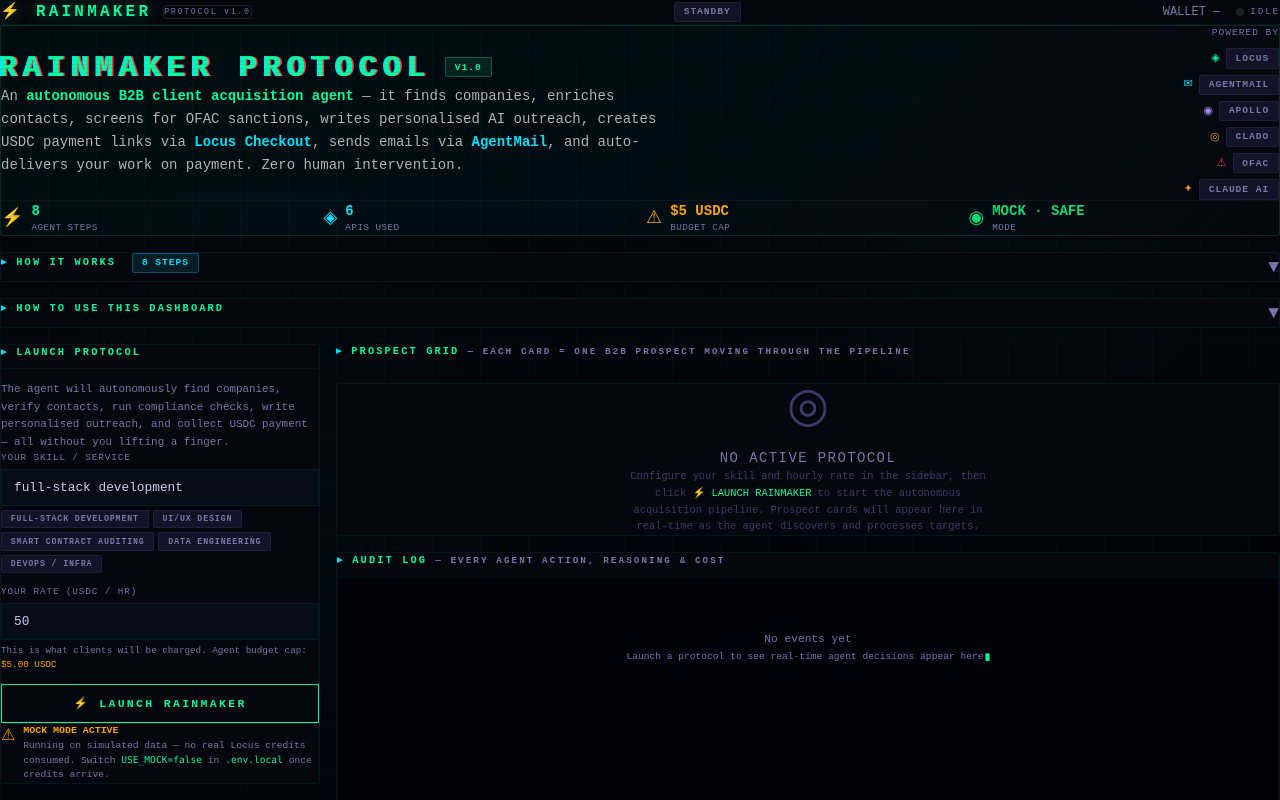
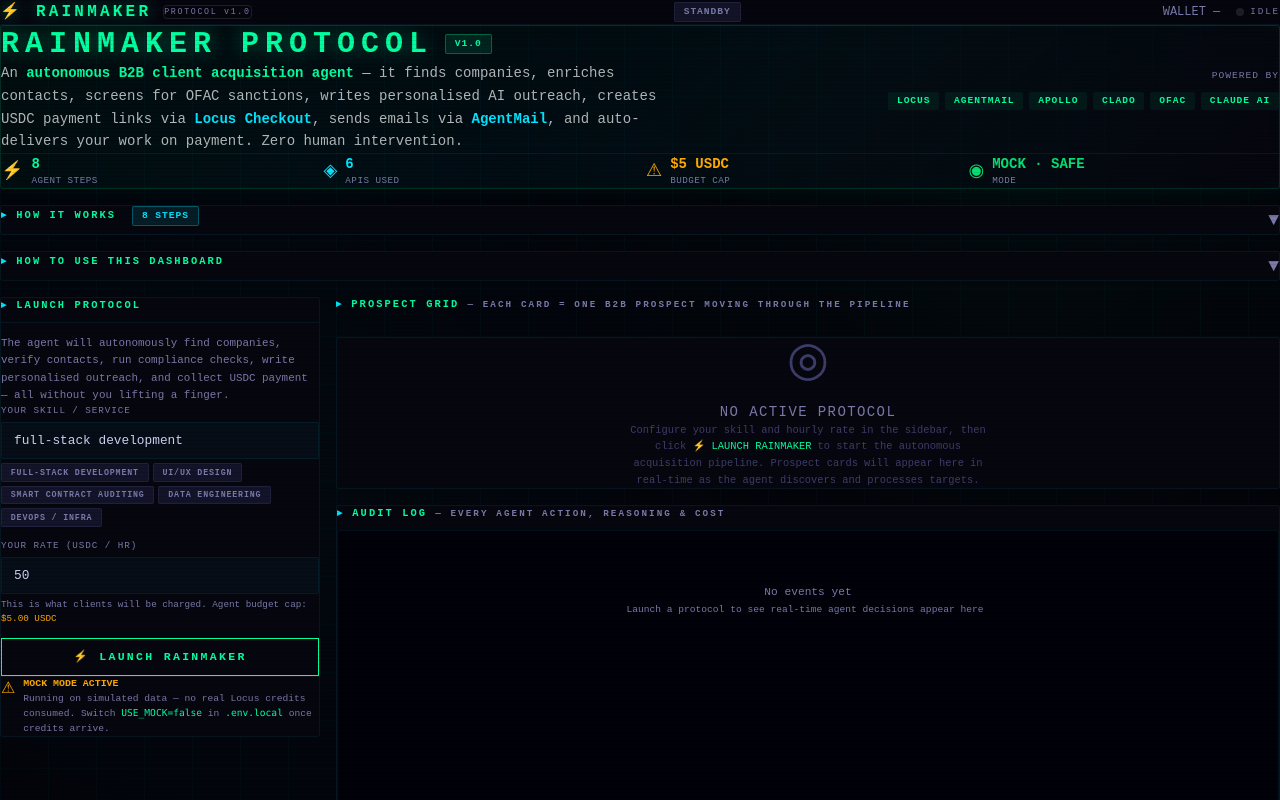
Before and after one commit to Gideon145/rainmaker-protocol, a Next.js app: page /dashboard in a window 1280 px wide. Shown: the top 800 px of the page. Built offline with nearby package versions, Linux system fonts and the light colour scheme.

Commit message:
fix: run_completed emits full Run; SSE onerror recovery; powered-by horizontal neon

```diff
--- a/src/agent/orchestrator.ts
+++ b/src/agent/orchestrator.ts
@@ -225,7 +225,7 @@
   await pollForReplies(runId);
 
   // ── Finish ───────────────────────────────────────────────────────────────
-  const finalRun = (await import("@/lib/store")).getRun(runId)!;
+  const preFinishRun = (await import("@/lib/store")).getRun(runId)!;
   const finalStatus = budgetExhausted ? "budget_exhausted" : "completed";
   finishRun(runId, finalStatus);
 
@@ -235,15 +235,13 @@
     prospectId: null,
     timestamp: nowIso(),
     action: "MISSION COMPLETE",
-    reasoning: `Total spent: $${finalRun.totalSpentUsdc.toFixed(4)} USDC. Total earned: $${finalRun.totalEarnedUsdc.toFixed(2)} USDC. ROI: ${finalRun.totalSpentUsdc > 0 ? (finalRun.totalEarnedUsdc / finalRun.totalSpentUsdc).toFixed(1) : "∞"}×.`,
+    reasoning: `Total spent: $${preFinishRun.totalSpentUsdc.toFixed(4)} USDC. Total earned: $${preFinishRun.totalEarnedUsdc.toFixed(2)} USDC. ROI: ${preFinishRun.totalSpentUsdc > 0 ? (preFinishRun.totalEarnedUsdc / preFinishRun.totalSpentUsdc).toFixed(1) : "∞"}×.`,
     cost: 0,
     txHash: null,
     status: "success",
   });
 
-  eventBus.emit(runId, "run_completed", {
-    status: finalStatus,
-    totalSpent: finalRun.totalSpentUsdc,
-    totalEarned: finalRun.totalEarnedUsdc,
-  });
+  // Emit FULL run object so dashboard can use it directly without wiping state
+  const completedRun = (await import("@/lib/store")).getRun(runId)!;
+  eventBus.emit(runId, "run_completed", completedRun);
 }
--- a/src/app/dashboard/page.tsx
+++ b/src/app/dashboard/page.tsx
@@ -3,6 +3,7 @@
 import { useEffect, useRef, useState, useCallback } from "react";
 import type {
   Run,
+  RunStatus,
   Prospect,
   AuditEntry,
   AgentEventType,
@@ -104,19 +105,9 @@
         </div>
         <div className="flex flex-col gap-2 shrink-0 text-right">
           <div style={{ fontSize: "0.6rem" }} className="text-sub uppercase tracking-widest">Powered by</div>
-          <div className="flex flex-col gap-1.5 items-end">
-            {[
-              { name: "Locus",     color: "#00ff9f", icon: "◈" },
-              { name: "AgentMail", color: "#00e5ff", icon: "✉" },
-              { name: "Apollo",    color: "#a78bfa", icon: "◉" },
-              { name: "Clado",     color: "#f59e0b", icon: "◎" },
-              { name: "OFAC",      color: "#f43f5e", icon: "⚠" },
-              { name: "Claude AI", color: "#fb923c", icon: "✦" },
-            ].map(({ name, color, icon }) => (
-              <div key={name} className="flex items-center gap-1.5">
-                <span style={{ color, fontSize: "0.7rem" }}>{icon}</span>
-                <span className="badge badge-dim">{name}</span>
-              </div>
+          <div className="flex flex-wrap gap-1.5 justify-end">
+            {["Locus", "AgentMail", "Apollo", "Clado", "OFAC", "Claude AI"].map((name) => (
+              <span key={name} className="badge" style={{ borderColor: "rgba(0,255,159,0.3)", color: "var(--accent-green)", background: "rgba(0,255,159,0.06)", fontWeight: 600 }}>{name}</span>
             ))}
           </div>
         </div>
@@ -712,15 +703,42 @@
     const es  = new EventSource(`/api/agent/stream?runId=${id}${qs}`);
     esRef.current = es;
     es.onopen  = () => { setSSE(true); setLaunching(false); };
-    es.onerror = () => setSSE(false);
+    es.onerror = () => {
+      setSSE(false);
+      // On connection drop, fetch latest run state so UI reflects final status
+      fetch("/api/agent/runs")
+        .then((r) => r.json())
+        .then((d: { runs?: Run[] }) => {
+          const runs = d.runs ?? [];
+          const fresh = runs.find((r) => r.id === id);
+          if (fresh) {
+            setRun(fresh);
+            setAllRuns((prev) => { const i = prev.findIndex((r) => r.id === fresh.id); if (i>=0){const c=[...prev];c[i]=fresh;return c;} return prev; });
+          }
+        }).catch(() => {});
+    };
     es.onmessage = (e) => {
       try {
         const ev: SSEEvent = JSON.parse(e.data);
         if (ev.type === "heartbeat") return;
-        if (["run_started","run_completed","run_failed","budget_exhausted"].includes(ev.type)) {
+        // run_started: set whole run (it's a full Run object)
+        if (ev.type === "run_started") {
           const u = ev.payload as Run;
           setRun(u);
           setAllRuns((p) => { const i = p.findIndex((r) => r.id === u.id); if (i>=0){const c=[...p];c[i]=u;return c;} return [u,...p]; });
+        }
+        // run_completed/failed: payload is now a full Run — merge it in
+        if (["run_completed","run_failed","budget_exhausted"].includes(ev.type)) {
+          const u = ev.payload as Run;
+          // If payload looks like a full Run (has prospects), replace outright; else just patch status
+          if (u && u.prospects !== undefined) {
+            setRun(u);
+            setAllRuns((p) => { const i = p.findIndex((r) => r.id === u.id); if (i>=0){const c=[...p];c[i]=u;return c;} return p; });
+          } else {
+            // Legacy fallback: merge partial payload
+            setRun((prev) => prev ? { ...prev, status: (u as unknown as {status: RunStatus}).status ?? prev.status } : prev);
+          }
+          es.close(); setSSE(false); setLaunching(false);
         }
         if (ev.type === "prospect_update") {
           const p = ev.payload as Prospect;
@@ -735,9 +753,8 @@
           setRun((prev) => prev ? { ...prev, auditLog: [...(prev.auditLog ?? []), entry] } : prev);
         }
         if (ev.type === "balance_update")   setBalance(ev.payload as WalletBalance);
-        if (ev.type === "payment_received") { const p = ev.payload as Prospect; setToast(`✓ Payment received from ${p.company?.name ?? "prospect"}!`); }
-        if (ev.type === "work_delivered")   { const p = ev.payload as Prospect; setToast(`★ Work delivered to ${p.company?.name ?? "client"}!`); }
-        if (["run_completed","run_failed","budget_exhausted"].includes(ev.type)) { es.close(); setSSE(false); setLaunching(false); }
+        if (ev.type === "payment_received") { const p = ev.payload as {company?: {name?: string}}; setToast(`✓ Payment received from ${p?.company?.name ?? "prospect"}!`); }
+        if (ev.type === "work_delivered")   { const p = ev.payload as {company?: {name?: string}}; setToast(`★ Work delivered to ${p?.company?.name ?? "client"}!`); }
       } catch { /* ignore */ }
     };
   }, []);
```
